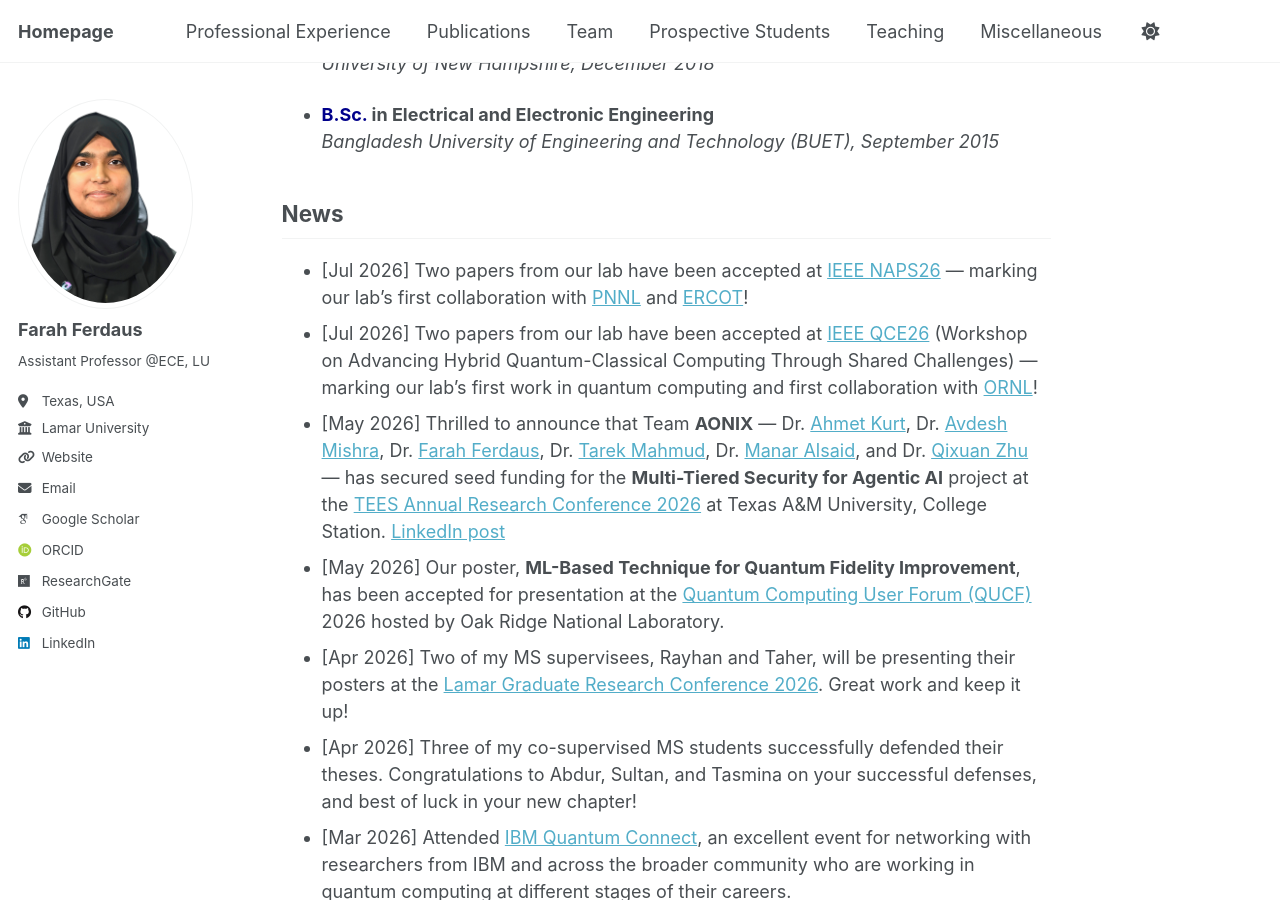
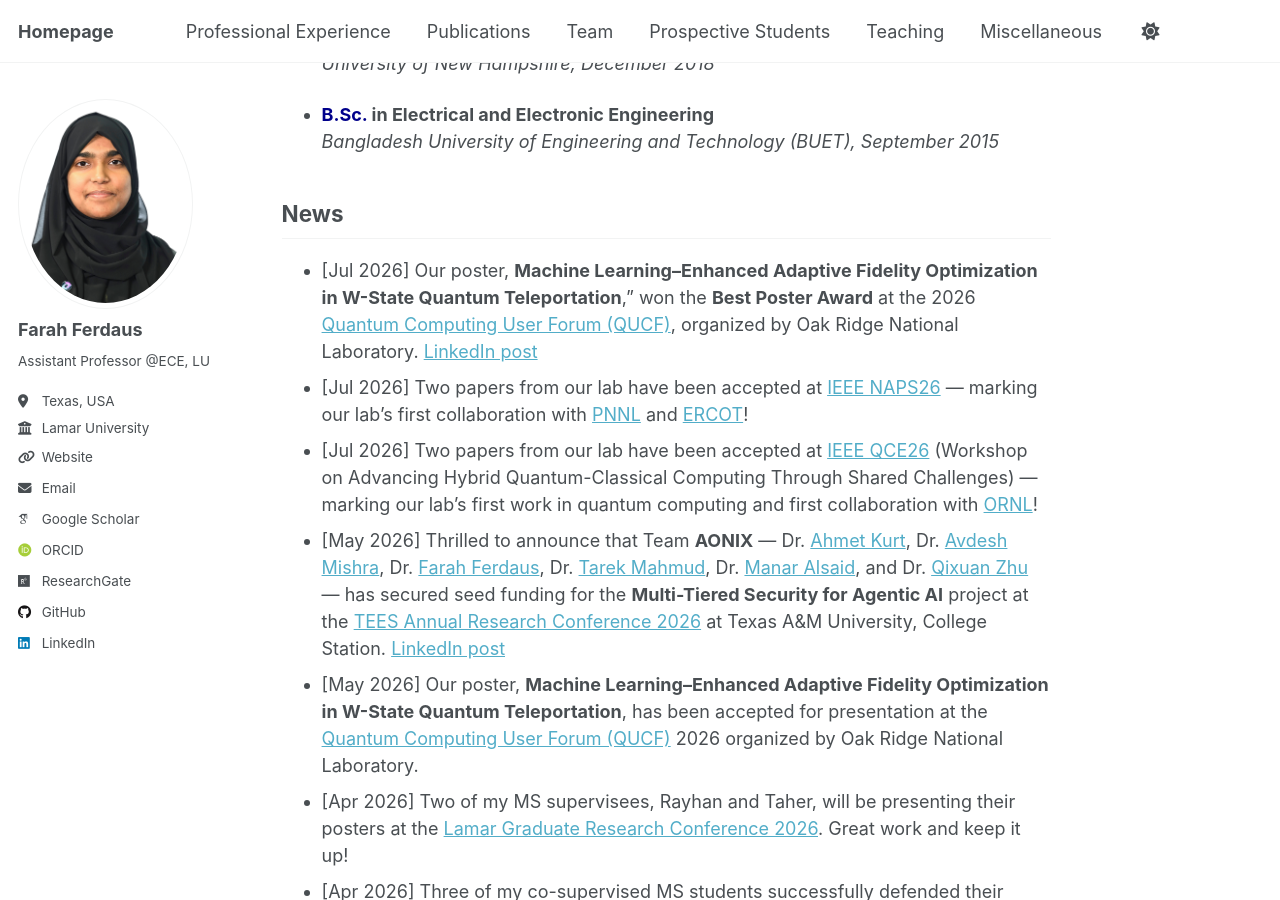
Before and after one commit to fferdaus/fferdaus.github.io, a Jekyll site: the page built from _pages/about.md, in a window 1280 px wide and 900 px high, scrolled down 861 px. Built offline with Jekyll 4.4.1, drawn with Linux system fonts in a browser that asks for light colours; emoji names are drawn with the system emoji font; some web fonts are replaced.

Commit message:
Update about.md

```diff
--- a/_pages/about.md
+++ b/_pages/about.md
@@ -61,10 +61,11 @@ I have published numerous scientific articles, including journal articles, confe
 <br> [Poster – Rayhan](https://lamar0-my.sharepoint.com/:b:/g/personal/fferdaus_lamar_edu/IQDJAmfeKdWtRoJOF0tiFMUCAV5S6lzGjz5sl6GAh_drQu0?e=ODjbzc) \| [Poster – Taher](https://lamar0-my.sharepoint.com/:b:/g/personal/fferdaus_lamar_edu/IQDaqvUznGsSSbnXCy_U9GppAXAiHoaEPJ6QIkLvs-92vq0?e=bWgcDz)
 -->
 ## News
+- [Jul 2026] Our poster, **Machine Learning–Enhanced Adaptive Fidelity Optimization in W-State Quantum Teleportation**," won the **Best Poster Award** at the 2026 [Quantum Computing User Forum (QUCF)](https://www.olcf.ornl.gov/calendar/2026-quantum-computing-user-forum/), organized by Oak Ridge National Laboratory. [LinkedIn post](https://www.linkedin.com/feed/update/urn:li:ugcPost:7486160842829369344/)
 - [Jul 2026] Two papers from our lab have been accepted at [IEEE NAPS26](https://www.mtu.edu/ece/naps-2026/) — marking our lab's first collaboration with [PNNL](https://www.pnnl.gov) and [ERCOT](https://www.ercot.com)!
 - [Jul 2026] Two papers from our lab have been accepted at [IEEE QCE26](https://qce.quantum.ieee.org/2026/) (Workshop on Advancing Hybrid Quantum-Classical Computing Through Shared Challenges) — marking our lab's first work in quantum computing and first collaboration with [ORNL](https://www.ornl.gov)!
 - [May 2026] Thrilled to announce that Team **AONIX** — Dr. [Ahmet Kurt](https://www.etamu.edu/people/ahmet-kurt-ph-d/), Dr. [Avdesh Mishra](https://www.tamuk.edu/engineering/departments/eecs/faculty-and-staff/Avdesh-Mishra.html), Dr. [Farah Ferdaus](https://www.lamar.edu/engineering/electrical/faculty-and-staff/farah-ferdaus/index.html), Dr. [Tarek Mahmud](https://www.tamuk.edu/engineering/departments/eecs/faculty-and-staff/index.html), Dr. [Manar Alsaid](https://www.etamu.edu/people/manar-alsaid-ph-d/), and Dr. [Qixuan Zhu](https://www.shsu.edu/directory/employee-profiles/zhu-qixuan-qxz002) — has secured seed funding for the **Multi-Tiered Security for Agentic AI** project at the [TEES Annual Research Conference 2026](https://tarc.tamu.edu/) at Texas A&M University, College Station. [LinkedIn post](https://www.linkedin.com/posts/congratulations-to-the-winning-teams-of-the-ugcPost-7463748066697707520-Hq5M/?utm_source=social_share_send&utm_medium=member_desktop_web&rcm=ACoAABQayYQBywVMffeM2RtnFXdDlOwVNW9OAlE)
-- [May 2026] Our poster, **ML-Based Technique for Quantum Fidelity Improvement**, has been accepted for presentation at the [Quantum Computing User Forum (QUCF)](https://www.olcf.ornl.gov/calendar/2026-quantum-computing-user-forum/) 2026 hosted by Oak Ridge National Laboratory.
+- [May 2026] Our poster, **Machine Learning–Enhanced Adaptive Fidelity Optimization in W-State Quantum Teleportation**, has been accepted for presentation at the [Quantum Computing User Forum (QUCF)](https://www.olcf.ornl.gov/calendar/2026-quantum-computing-user-forum/) 2026 organized by Oak Ridge National Laboratory.
 - [Apr 2026] Two of my MS supervisees, Rayhan and Taher, will be presenting their posters at the [Lamar Graduate Research Conference 2026](https://www.lamar.edu/graduate-studies/_files/documents/4th-annual-graduate-research-conference-program.pdf). Great work and keep it up!
 - [Apr 2026] Three of my co-supervised MS students successfully defended their theses. Congratulations to Abdur, Sultan, and Tasmina on your successful defenses, and best of luck in your new chapter!
 - [Mar 2026] Attended [IBM Quantum Connect](https://www.ibm.com/events/reg/flow/ibm/3hqllqmb/landing/page/landing), an excellent event for networking with researchers from IBM and across the broader community who are working in quantum computing at different stages of their careers.
```
